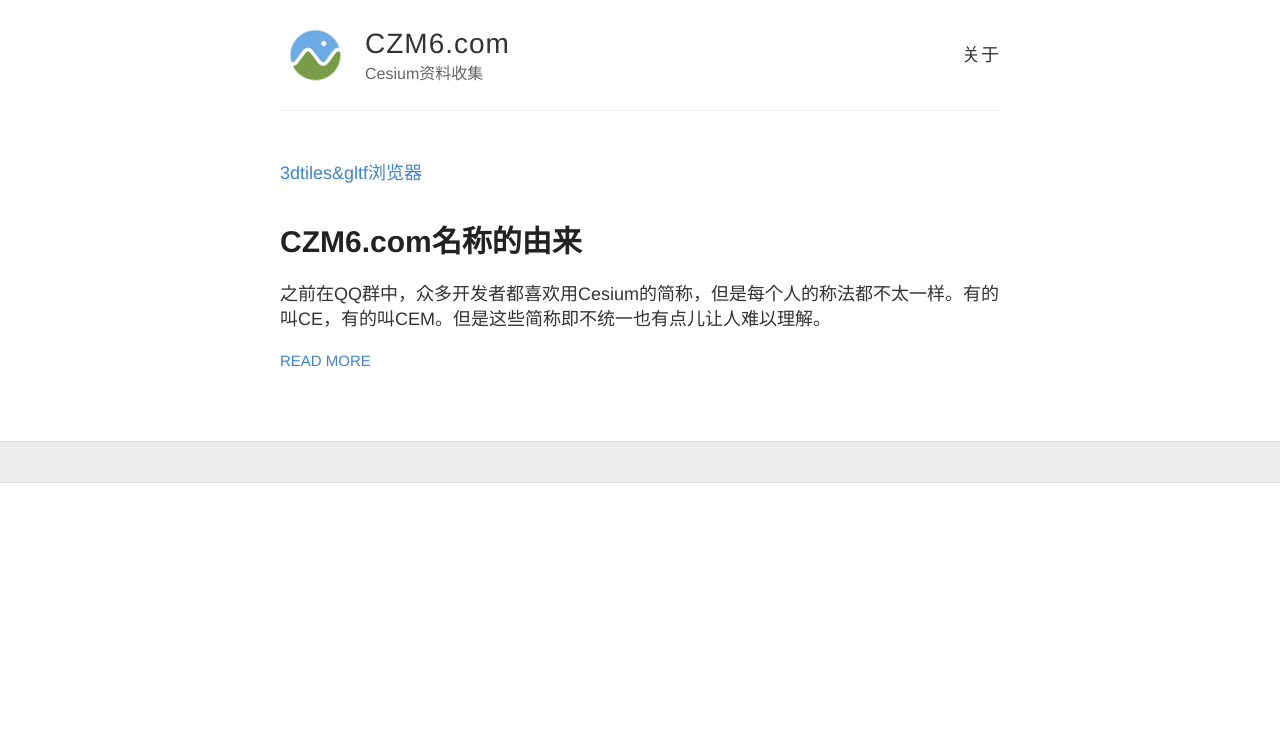
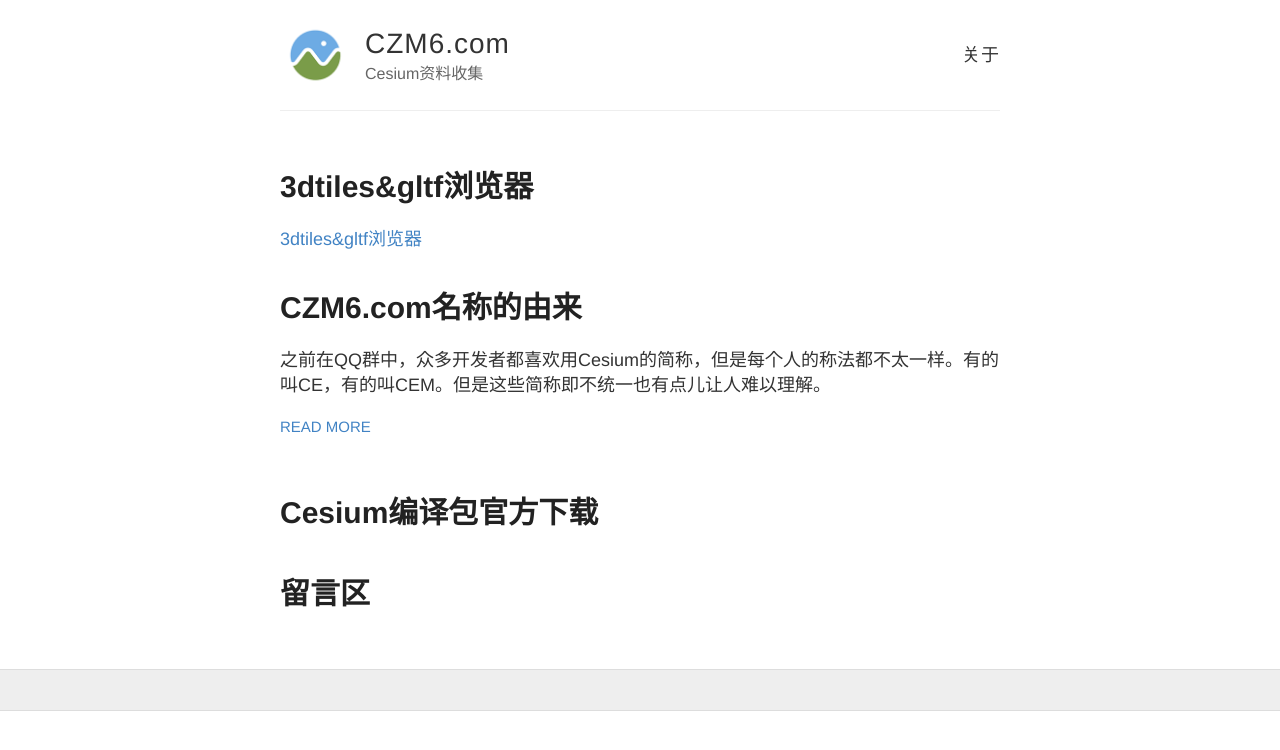
Before and after one commit to vtxf/czm6, a Jekyll site: the page built from index.html, in a window 1280 px wide. Shown: the top 750 px of the page. Built offline with Jekyll 4.4.1, drawn with Linux system fonts in a browser that asks for light colours; comment, search, counter and statistics services are not loaded.

Commit message:
改进一下首页内容

```diff
--- a/index.html
+++ b/index.html
@@ -2,6 +2,7 @@
 layout: default
 ---
 
+<h1> 3dtiles&gltf浏览器 </h1>
 <a href="./t/18/3dtiles-explorer/index.html" target="blank">3dtiles&gltf浏览器</a>
 
 <div class="posts">
@@ -21,6 +22,7 @@ layout: default
     {% endfor %}
 </div>
 
+<h1>Cesium编译包官方下载</h1>
 <div id="czmlst">
 </div>
 
@@ -55,6 +57,7 @@ layout: default
 <script src="//cdn1.lncld.net/static/js/3.0.4/av-min.js"></script>
 <script src='//unpkg.com/valine/dist/Valine.min.js'></script>
 
+<h1>留言区</h1>
 <div id="vcomments"></div>
 <script>
     new Valine({
```
Also changed, not shown: other parts of index.html (+1 -1 lines).
